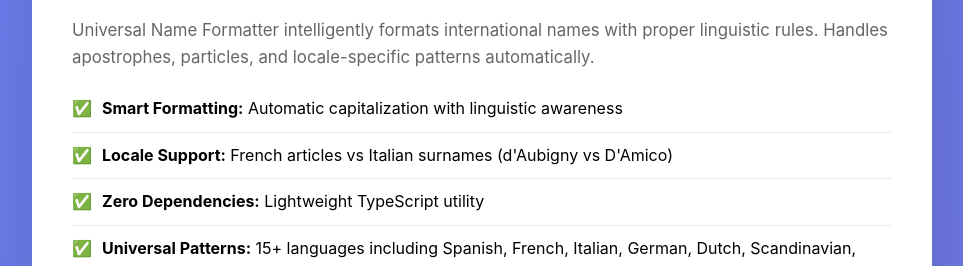
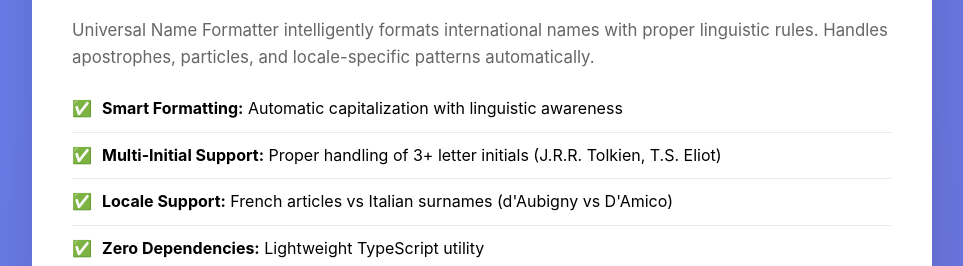
Before and after one commit to jesvidale/universal-name-formatter, a website built with Vite: page tutorial.html in a window 1280 px wide. Shown: the part 514-780 px from the top of the page, without its empty margins (158-1121 px from the left). Built offline with nearby package versions, Linux system fonts and the light colour scheme.

Commit message:
docs: update demo and tutorial with enhanced multi-initial examples and features

```diff
--- a/tutorial.html
+++ b/tutorial.html
@@ -362,6 +362,7 @@
 
                 <ul class="feature-list">
                     <li><strong>Smart Formatting:</strong> Automatic capitalization with linguistic awareness</li>
+                    <li><strong>Multi-Initial Support:</strong> Proper handling of 3+ letter initials (J.R.R. Tolkien, T.S. Eliot)</li>
                     <li><strong>Locale Support:</strong> French articles vs Italian surnames (d'Aubigny vs D'Amico)</li>
                     <li><strong>Zero Dependencies:</strong> Lightweight TypeScript utility</li>
                     <li><strong>Universal Patterns:</strong> 15+ languages including Spanish, French, Italian, German, Dutch, Scandinavian, Welsh, Polish, Czech, Romanian</li>
@@ -621,10 +622,16 @@ formatName('leonardo da vinci');    // "Leonardo da Vinci"
 // Names with initials
 formatName('j.r.r. tolkien');       // "J.R.R. Tolkien"
 formatName('john f. kennedy');      // "John F. Kennedy"
+formatName('j.r.r tolkien');        // "J.R.R. Tolkien" (adds missing final dot)
+formatName('t.s. eliot');           // "T.S. Eliot"
 
 // Hyphenated names
 formatName('jean-claude van damme'); // "Jean-Claude van Damme"
 formatName('mary-jane watson');      // "Mary-Jane Watson"</pre>
+                </div>
+
+                <div class="tip">
+                    <strong>Tip:</strong> The formatter intelligently recognizes multi-letter initials (3+ letters) like "j.r.r" and automatically adds the missing final dot if needed, ensuring consistent formatting.
                 </div>
             </section>
 
```
Also changed, not shown: demo.html (+3 -1 lines).
